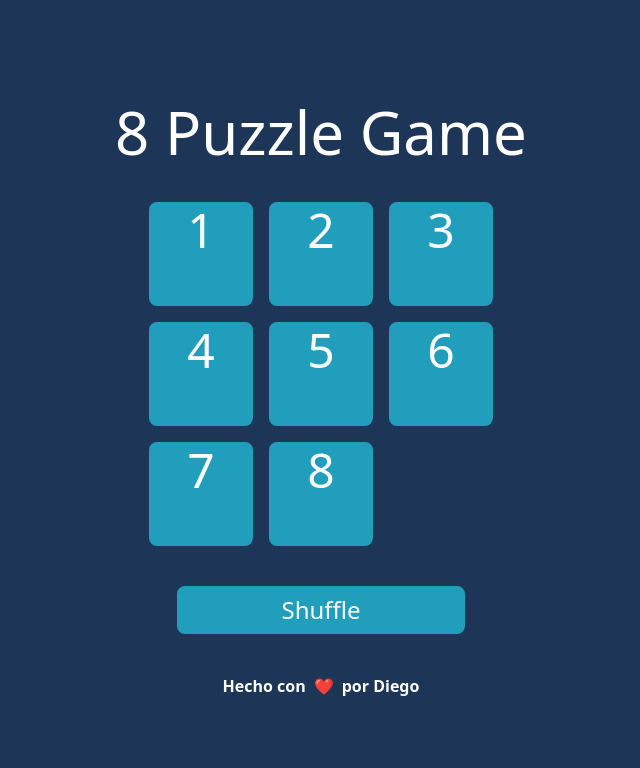
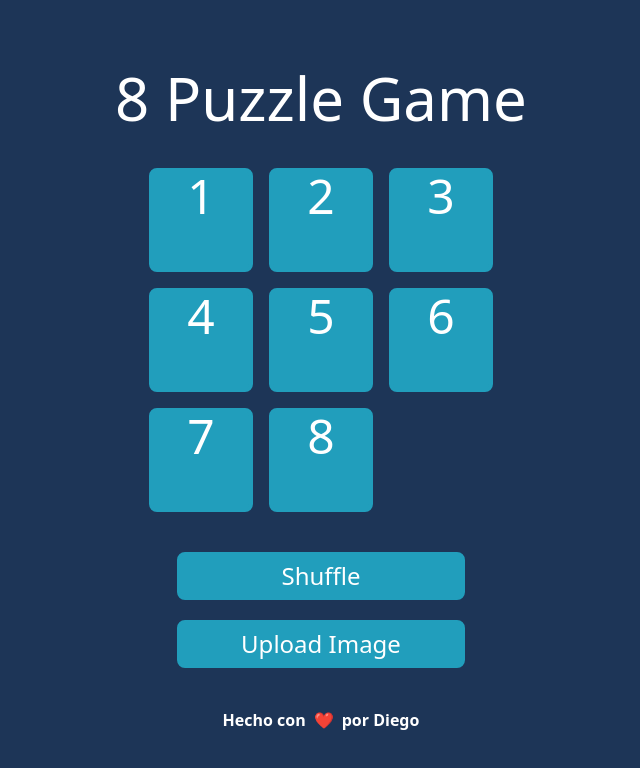
Before and after one commit to Dandrezz/8-puzzle, a React (Vite) app: page / in a window 1280 px wide. Shown: the top 768 px of the page, without its empty margins (319-959 px from the left). Built offline with nearby package versions, Linux system fonts and the light colour scheme.

Commit message:
Integración con cloudinary

```diff
--- a/package.json
+++ b/package.json
@@ -9,10 +9,13 @@
     "preview": "vite preview"
   },
   "dependencies": {
+    "@cloudinary/react": "^1.11.0",
+    "@cloudinary/url-gen": "^1.9.1",
     "framer-motion": "^10.0.2",
     "react": "^18.2.0",
     "react-confetti-explosion": "^2.0.2",
-    "react-dom": "^18.2.0"
+    "react-dom": "^18.2.0",
+    "sweetalert2": "^11.7.3"
   },
   "devDependencies": {
     "@types/react": "^18.0.27",
--- a/src/App.tsx
+++ b/src/App.tsx
@@ -2,10 +2,12 @@ import { useEffect, useState } from 'react'
 import { motion } from 'framer-motion'
 import ConfettiExplosion from 'react-confetti-explosion';
 import './App.css'
+import Swal from 'sweetalert2';
 
 interface IPoint {
 	x: number,
 	y: number,
+	img?: string
 }
 
 interface IStateGame {
@@ -62,6 +64,15 @@ const stateSolve = [1, 2, 3, 4, 5, 6, 7, 8, 0]
 function App() {
 
 	const [isExploding, setIsExploding] = useState(false);
+	const [imagen, setImagen] = useState(null)
+	const [transformationParams, setTransformationParams] = useState({
+		crop: 'crop',
+		x: '0',
+		y: '0',
+		width: '33.33%',
+		height: '33.33%'
+	});
+
 
 	const validKeys = ['ArrowUp', 'ArrowDown', 'ArrowLeft', 'ArrowRight', 'w', 'a', 's', 'd']
 
@@ -163,6 +174,50 @@ function App() {
 		document.addEventListener('keydown', handlePressKey)
 	}, [])
 
+	const handleUploadImage = async () => {
+
+		const { value: file } = await Swal.fire({
+			title: 'Select image',
+			input: 'file',
+			inputAttributes: {
+				'accept': 'image/*',
+				'aria-label': 'Upload your profile picture'
+			}
+		})
+
+		console.log(file)
+
+		const data = new FormData()
+		data.append('file', file)
+		data.append('upload_preset', 'aqjx77cr')
+
+		console.log(file)
+
+		fetch("https://api.cloudinary.com/v1_1/dqvtr77op/image/upload", {
+			method: "post",
+			body: data
+		}).then(res => res.json())
+			.then(data => {
+				console.log(data)
+				setImagen(data.url)
+				const { width, height } = data
+
+				const nameFile = data.url.split('/').pop()
+				for (let index = 1; index < 4; index++) {
+
+					stateGame[index].img = `http://res.cloudinary.com/dqvtr77op/image/upload/x_${~~(width*(1/3)*(index-1))},y_${0},w_${~~(width/3)},h_${~~(height/3)},c_crop/${nameFile}`
+					stateGame[index+3].img = `http://res.cloudinary.com/dqvtr77op/image/upload/x_${~~(width*(1/3)*(index-1))},y_${~~(height*(1/3))},w_${~~(width/3)},h_${~~(height/3)},c_crop/${nameFile}`
+					if(index!=3)stateGame[index+6].img = `http://res.cloudinary.com/dqvtr77op/image/upload/x_${~~(width*(1/3)*(index-1))},y_${~~(height*(2/3))},w_${~~(width/3)},h_${~~(height/3)},c_crop/${nameFile}`
+
+				}
+
+			})
+			.catch(err => {
+				console.log(err)
+			})
+
+	}
+
 	return (
 		<div
 			className="max-w-xl m-auto grid grid-cols-1 place-content-center w-screen h-screen p-4 text-center">
@@ -177,8 +232,8 @@ function App() {
 									layout
 									key={item}
 									onClick={handleClick}
-									className='section text-5xl text-white rounded-lg align-middle'>
-									{item}
+									className='section text-5xl text-white rounded-lg'>
+									{stateGame[item].img ? <img src={stateGame[item].img} alt="imagen" /> : item}
 								</motion.div> :
 								<motion.div layout key={item}></motion.div>
 						)
@@ -188,6 +243,9 @@ function App() {
 			<button
 				onClick={handleShuffle}
 				className="text-white rounded-lg section mt-5 w-72 mx-auto text-2xl h-12">Shuffle</button>
+			<button
+				onClick={handleUploadImage}
+				className="text-white rounded-lg section mt-5 w-72 mx-auto text-2xl h-12">Upload Image</button>
 
 			<footer className="flex justify-center items-center gap-x-2 font-semibold pt-10 text-white">
 				Hecho con <span className="text-red-500">❤</span> por Diego
```
Also changed, not shown: src/UploadImage.tsx (added, +11 -0 lines), 1 other file (tests, documents, lock files or other folders).
